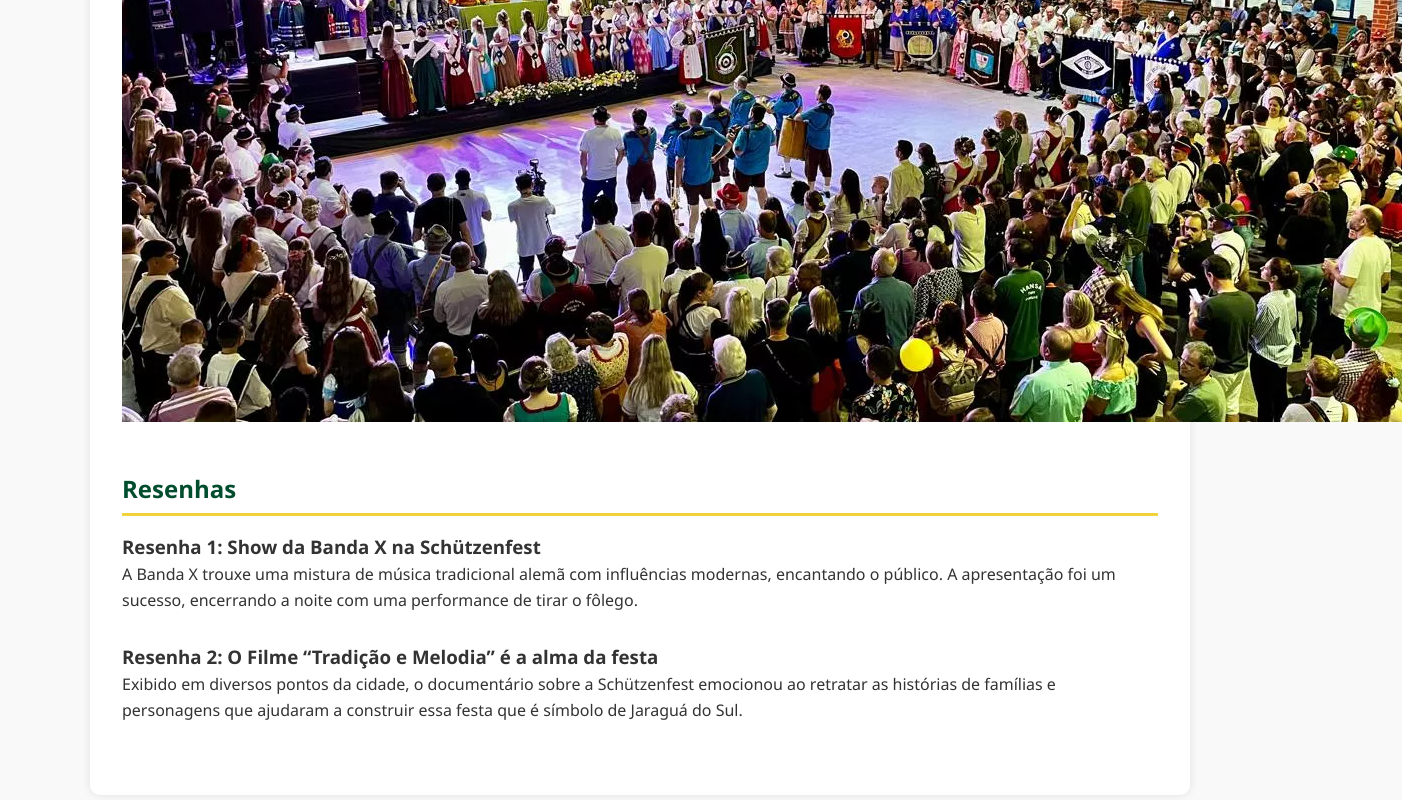
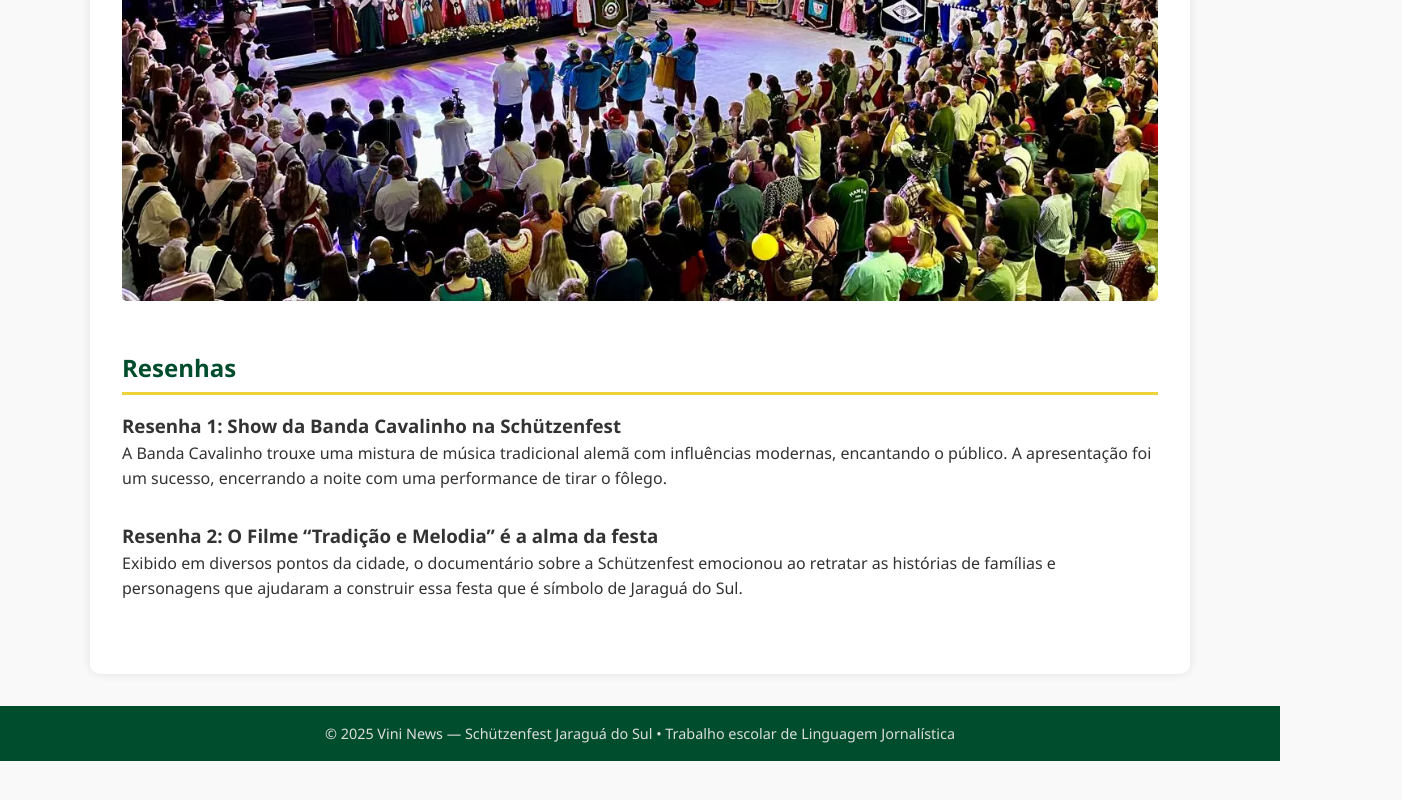
Before and after one commit to Vinicius-fa/vini-news, a plain HTML site: page index.html in a window 1280 px wide. Shown: the part 7655-8455 px from the top of the page, 1402 px wide, since content can reach past the window. After the commit the page ends 8416 px from the top, so only its background shows below. Drawn offline with Linux system fonts and the light colour scheme.

Commit message:
Ajustes
Arrumando a ultima imagem que estava "estourando" a tela + adicionei o nome da banda na primeira resenha.

```diff
--- a/index.html
+++ b/index.html
@@ -120,16 +120,16 @@
       <p>
         Durante o desfile, o cheiro da cuca quente se mistura com o som das marchas. As luzes piscando no céu, acompanhadas pelos fogos, criam uma atmosfera mágica que só a Schützenfest é capaz de oferecer. É um momento em que todos se unem, jovens e velhos, para celebrar não só uma festa, mas a cultura que nos une.
       </p>
-      <img src="images/cronica.jpg" alt="Crônica Schützenfest">
+      <img src="images/cronica.jpg" alt="Crônica Schützenfest" class="cronica-image">
     </section>
 
     <!-- RESENHAS -->
     <section id="resenhas" class="news-section">
       <h2>Resenhas</h2>
       <article class="review-item">
-        <h3>Resenha 1: Show da Banda X na Schützenfest</h3>
+        <h3>Resenha 1: Show da Banda Cavalinho na Schützenfest</h3>
         <p>
-          A Banda X trouxe uma mistura de música tradicional alemã com influências modernas, encantando o público. A apresentação foi um sucesso, encerrando a noite com uma performance de tirar o fôlego.
+          A Banda Cavalinho trouxe uma mistura de música tradicional alemã com influências modernas, encantando o público. A apresentação foi um sucesso, encerrando a noite com uma performance de tirar o fôlego.
         </p>
       </article>
 
--- a/style.css
+++ b/style.css
@@ -104,6 +104,14 @@ section h2 {
   border-radius: 5px;
 }
 
+.cronica-image {
+  width: 100%;
+  height: auto;
+  margin-top: 1rem;
+  border-radius: 5px;
+}
+
+
 /* PROPAGANDAS */
 .propaganda {
   background: #eefaf4;
```
